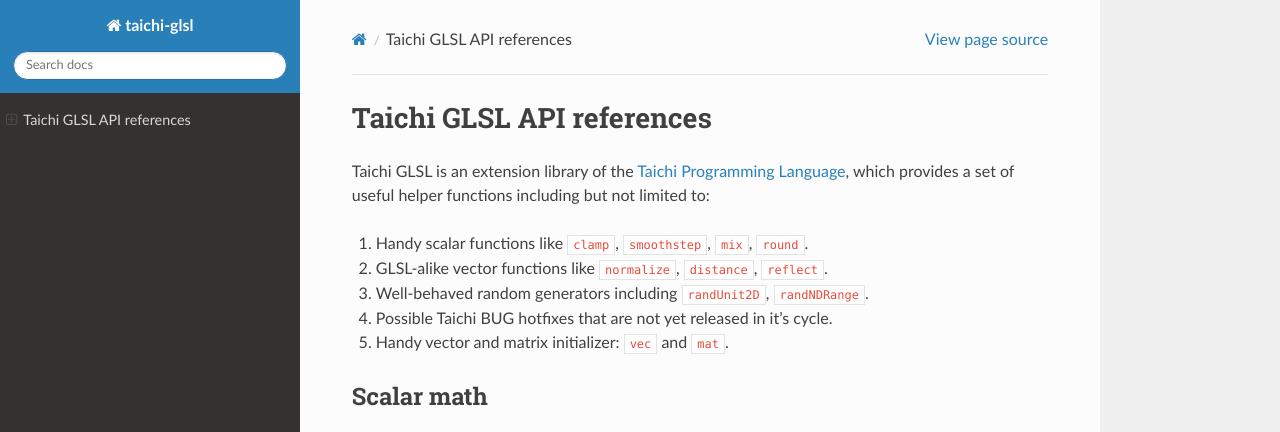
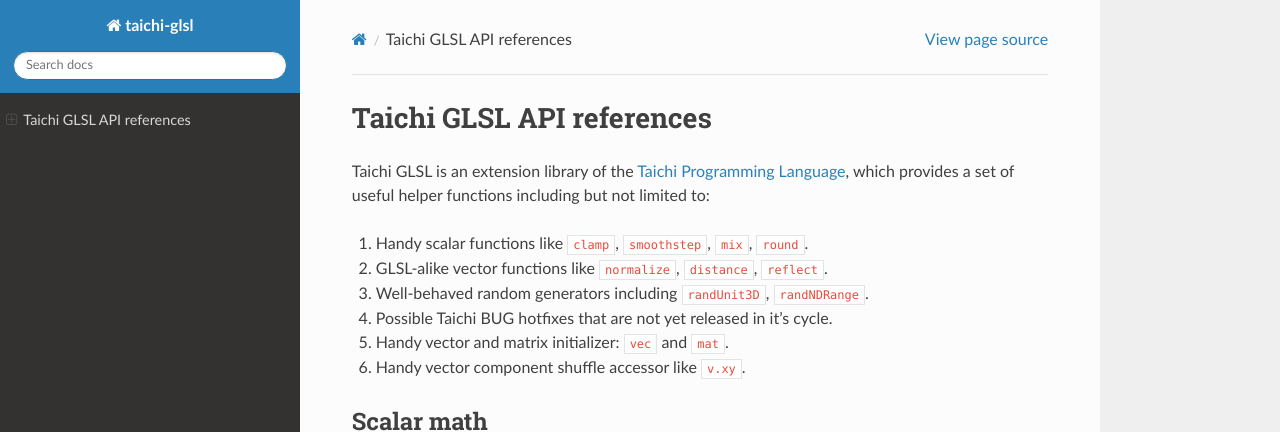
Before and after one commit to taichi-dev/taichi_glsl, a Sphinx documentation site: the page built from docs/index.rst, in a window 1280 px wide and 1231 px high, cut to the strip 0-432 px from the top of the window. Built offline with Sphinx 7.4.7 and the Read the Docs theme 2.0.0, drawn with Linux system fonts in a browser that asks for light colours.

```diff
--- a/docs/index.rst
+++ b/docs/index.rst
@@ -5,9 +5,10 @@ Taichi GLSL is an extension library of the `Taichi Programming Language <https:/
 
 1. Handy scalar functions like ``clamp``, ``smoothstep``, ``mix``, ``round``.
 2. GLSL-alike vector functions like ``normalize``, ``distance``, ``reflect``.
-3. Well-behaved random generators including ``randUnit2D``, ``randNDRange``.
+3. Well-behaved random generators including ``randUnit3D``, ``randNDRange``.
 4. Possible Taichi BUG hotfixes that are not yet released in it's cycle.
 5. Handy vector and matrix initializer: ``vec`` and ``mat``.
+6. Handy vector component shuffle accessor like ``v.xy``.
 
 
 .. toctree::
--- a/setup.py
+++ b/setup.py
@@ -11,9 +11,10 @@ Taichi GLSL is an extension library of the `Taichi Programming Language <https:/
 
 1. Handy scalar functions like ``clamp``, ``smoothstep``, ``mix``, ``round``.
 2. GLSL-alike vector functions like ``normalize``, ``distance``, ``reflect``.
-3. Well-behaved random generators including ``randUnit2D``, ``randNDRange``.
+3. Well-behaved random generators including ``randUnit3D``, ``randNDRange``.
 4. Possible Taichi BUG hotfixes that are not yet released in it's cycle.
 5. Handy vector and matrix initializer: ``vec`` and ``mat``.
+6. Handy vector component shuffle accessor like ``v.xy``.
 '''
 classifiers = [
     'Intended Audience :: Developers',
```
Also changed, not shown: README.md (+5 -4 lines).
